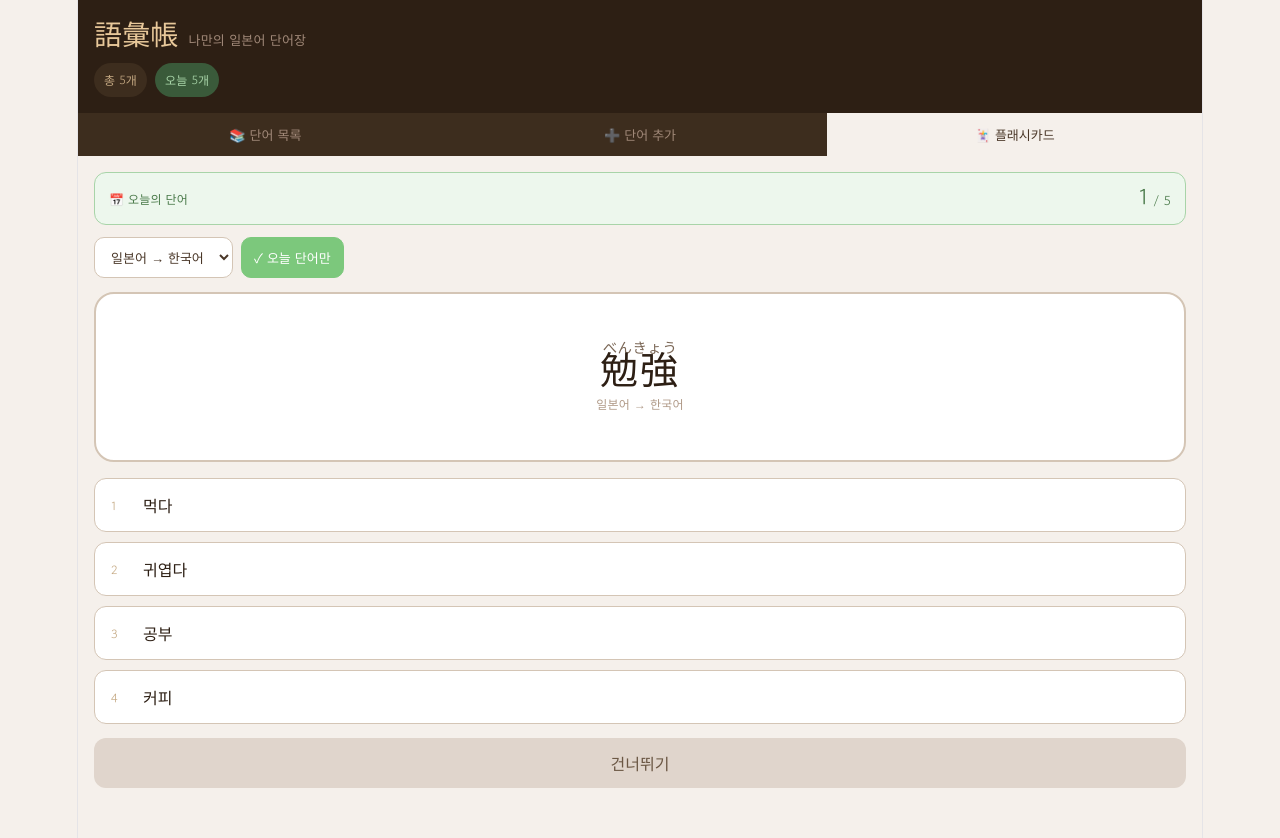
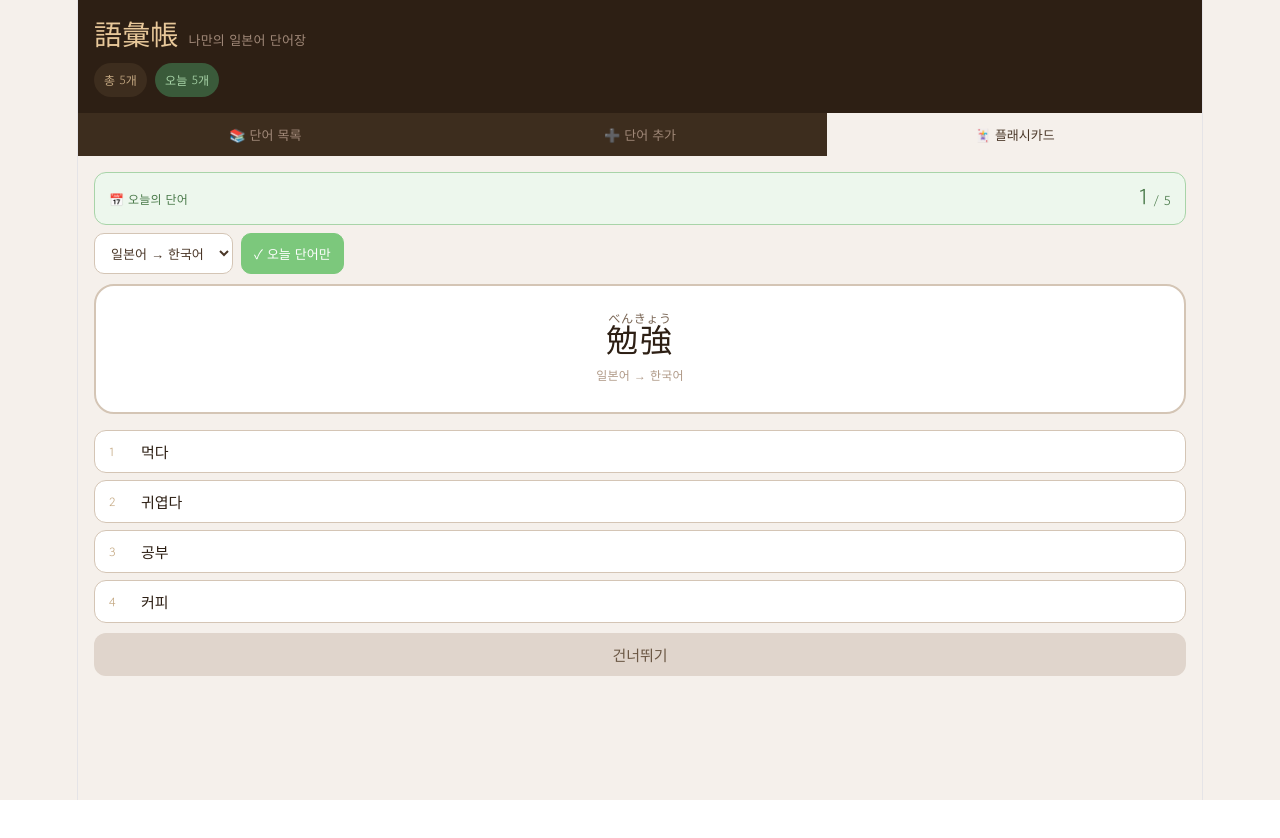
Before and after one commit to tmxpffk1725-rocky/japanese-vocab, a React (Vite) app: page / in a window 1280 px wide. Both pictures are taken after a click on the button "🃏 플래시카드". Shown: the top 838 px of the page. After the commit the page ends 800 px from the top, so only its background shows below. Built offline with nearby package versions, Linux system fonts and the light colour scheme.

Commit message:
Update App.jsx

```diff
--- a/src/App.jsx
+++ b/src/App.jsx
@@ -376,7 +376,7 @@ export default function App() {
           <div>
             {/* 진행 상황 */}
             {!sessionDone && card && (
-              <div style={{ background: "#edf7ed", border: "1.5px solid #a8d4a8", borderRadius: 12, padding: "10px 14px", marginBottom: 12, display: "flex", justifyContent: "space-between", alignItems: "center" }}>
+              <div style={{ background: "#edf7ed", border: "1.5px solid #a8d4a8", borderRadius: 12, padding: "10px 14px", marginBottom: 8, display: "flex", justifyContent: "space-between", alignItems: "center" }}>
                 <div style={{ fontSize: 12, color: "#4a7a4a", fontWeight: 700 }}>📅 오늘의 단어</div>
                 <div style={{ fontSize: 16, color: "#4a7a4a", fontWeight: 700 }}>
                   <span style={{ fontSize: 22 }}>{current}</span>
@@ -385,7 +385,7 @@ export default function App() {
               </div>
             )}
 
-            <div style={{ display: "flex", gap: 8, flexWrap: "wrap", marginBottom: 14 }}>
+            <div style={{ display: "flex", gap: 8, flexWrap: "wrap", marginBottom: 10 }}>
               <select value={cardMode} onChange={e => setCardMode(e.target.value)} style={styles.select}>
                 <option value="random">랜덤 방향</option>
                 <option value="japanese">일본어 → 한국어</option>
@@ -413,9 +413,9 @@ export default function App() {
               <div>
                 <div style={{ ...styles.flashCard, marginBottom: 16 }}>
                   {card.showKorean ? (
-                    <span style={{ fontSize: 38, fontWeight: 700, color: "#2d1f14", fontFamily: "'Gowun Dodum', sans-serif" }}>{card.korean}</span>
+                    <span style={{ fontSize: 32, fontWeight: 700, color: "#2d1f14", fontFamily: "'Gowun Dodum', sans-serif" }}>{card.korean}</span>
                   ) : (
-                    <RubyText japanese={card.japanese} reading={card.reading} size={38} />
+                    <RubyText japanese={card.japanese} reading={card.reading} size={32} />
                   )}
                   <div style={{ marginTop: 10, color: "#b09a88", fontSize: 12 }}>
                     {card.showKorean ? "한국어 → 일본어" : "일본어 → 한국어"}
@@ -426,7 +426,7 @@ export default function App() {
                   <div style={{ textAlign: "center", padding: 20, color: "#b09a88", fontSize: 14 }}>4지선다는 단어가 4개 이상 필요해요!</div>
                 ) : (
                   <div>
-                    <div style={{ display: "flex", flexDirection: "column", gap: 10, marginBottom: 14 }}>
+                    <div style={{ display: "flex", flexDirection: "column", gap: 7, marginBottom: 10 }}>
                       {choices.map((choice, i) => {
                         const correctAnswer = card.showKorean ? card.japanese : card.korean;
                         const isCorrect = choice === correctAnswer;
@@ -440,7 +440,7 @@ export default function App() {
                         const matchWord = words.find(w => w.japanese === choice);
                         return (
                           <button key={i} className="choice-btn" disabled={answered} onClick={() => handleChoice(choice)}
-                            style={{ width: "100%", padding: "14px 16px", borderRadius: 12, border, background: bg, color, fontSize: 16, textAlign: "left", fontWeight: 500, display: "flex", alignItems: "center", cursor: answered ? "default" : "pointer", transition: "all 0.2s", fontFamily: "'Noto Sans JP', 'Gowun Dodum', sans-serif" }}>
+                            style={{ width: "100%", padding: "10px 14px", borderRadius: 12, border, background: bg, color, fontSize: 15, textAlign: "left", fontWeight: 500, display: "flex", alignItems: "center", cursor: answered ? "default" : "pointer", transition: "all 0.2s", fontFamily: "'Noto Sans JP', 'Gowun Dodum', sans-serif" }}>
                             <span style={{ fontSize: 12, color: answered ? color : "#c4a882", marginRight: 12, minWidth: 20, fontFamily: "'Gowun Dodum', sans-serif", fontWeight: 700 }}>{i + 1}</span>
                             {card.showKorean && matchWord && matchWord.reading
                               ? <RubyText japanese={choice} reading={matchWord.reading} size={16} color={color} />
@@ -503,8 +503,8 @@ const styles = {
   formTitle: { fontSize: 18, color: "#2d1f14", marginBottom: 20, fontWeight: 700 },
   label: { display: "block", fontSize: 12, color: "#8a7060", marginBottom: 6, fontWeight: 700, letterSpacing: 0.5 },
   input: { width: "100%", padding: "11px 14px", border: "1.5px solid #d4c5b5", borderRadius: 10, fontSize: 15, fontFamily: "'Noto Sans JP', 'Gowun Dodum', sans-serif", background: "#faf7f4", color: "#2d1f14", marginBottom: 16 },
-  submitBtn: { width: "100%", padding: "13px", background: "#e8a87c", color: "#fff", border: "none", borderRadius: 12, fontSize: 16, cursor: "pointer", fontWeight: 700, fontFamily: "'Gowun Dodum', sans-serif", transition: "all 0.2s", display: "block" },
+  submitBtn: { width: "100%", padding: "11px", background: "#e8a87c", color: "#fff", border: "none", borderRadius: 12, fontSize: 15, cursor: "pointer", fontWeight: 700, fontFamily: "'Gowun Dodum', sans-serif", transition: "all 0.2s", display: "block" },
   select: { padding: "9px 12px", border: "1.5px solid #d4c5b5", borderRadius: 10, background: "#fff", fontSize: 13, fontFamily: "'Gowun Dodum', sans-serif", color: "#4a3728" },
-  flashCard: { borderRadius: 20, border: "2px solid #d4c5b5", background: "#fff", display: "flex", flexDirection: "column", alignItems: "center", justifyContent: "center", minHeight: 170, padding: 24, textAlign: "center" },
+  flashCard: { borderRadius: 20, border: "2px solid #d4c5b5", background: "#fff", display: "flex", flexDirection: "column", alignItems: "center", justifyContent: "center", minHeight: 130, padding: 16, textAlign: "center" },
   toast: { position: "fixed", bottom: 30, left: "50%", transform: "translateX(-50%)", background: "#2d1f14", color: "#e8c89a", padding: "10px 24px", borderRadius: 30, fontSize: 14, zIndex: 999, boxShadow: "0 4px 20px rgba(0,0,0,0.2)" },
 };
```
